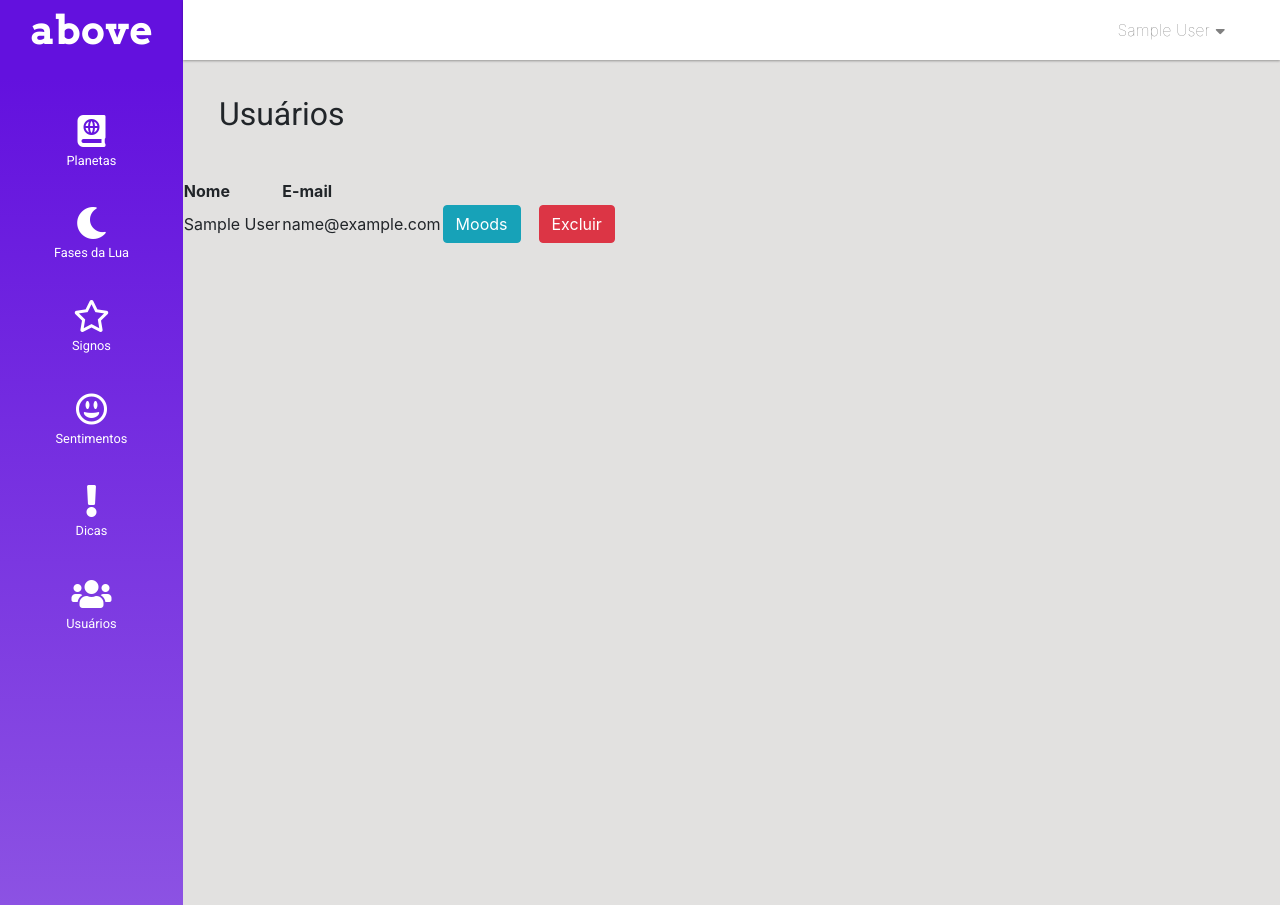
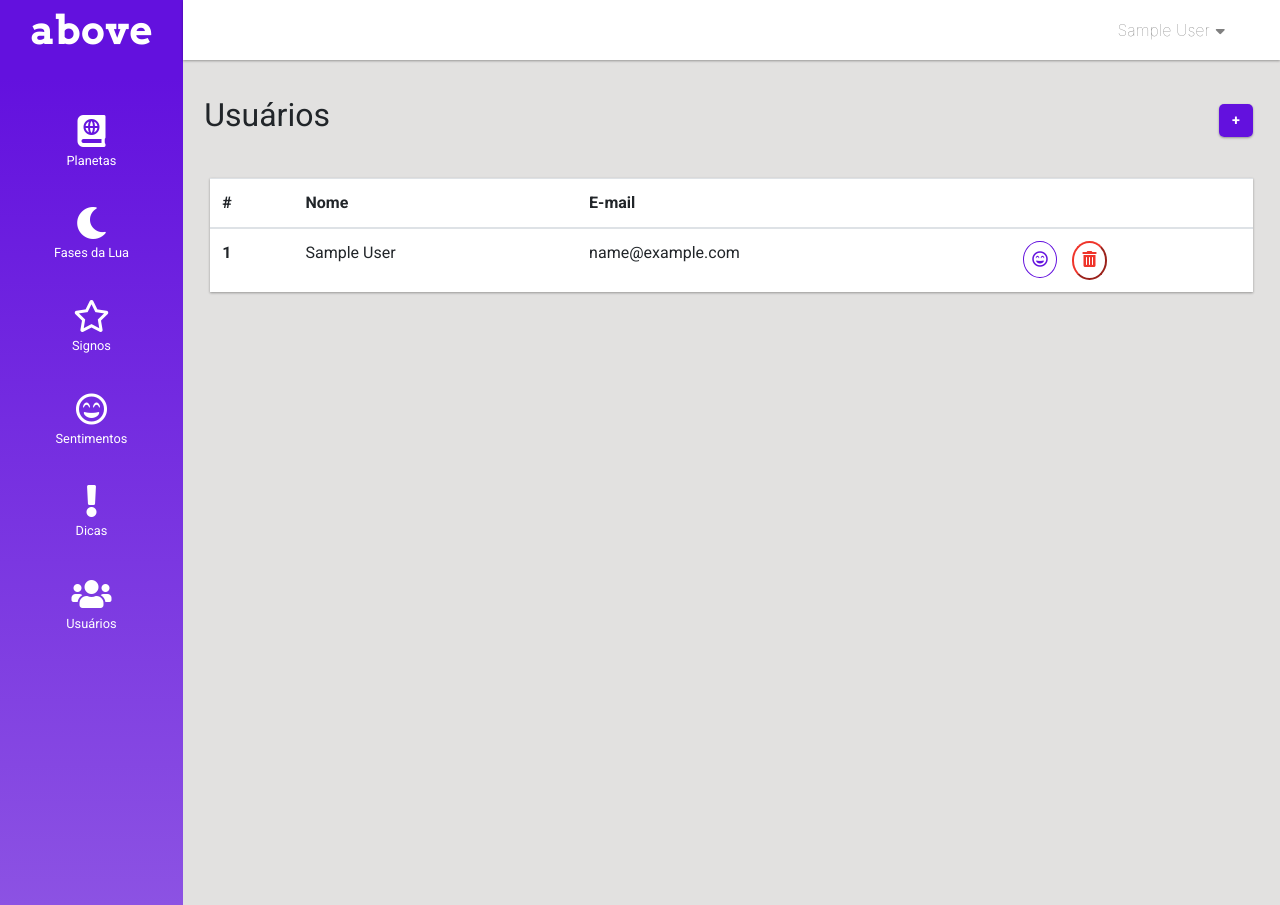
Before and after one commit to brunaNobre/above, a Laravel app: page /admin/users in a window 1280 px wide. Run offline with Laravel 8, Linux system fonts and the light colour scheme; a user stored in the database is signed in; tables that the repository leaves empty hold one stand-in row (values such as "Sample post"); style sheets or scripts are compiled from the project's sources; some libraries are stand-ins or nearby versions.

Commit message:
dashboard lists pages layout refactor

```diff
--- a/public/css/admin/admin.css
+++ b/public/css/admin/admin.css
@@ -48,6 +48,21 @@
   color: white;
 }
 
+.abv-dashboard-container main .abv-card table .abv-moods-button {
+  border: 1px solid #6311de;
+  padding: 0.5em;
+  border-radius: 100%;
+  margin-right: 5%;
+}
+
+.abv-dashboard-container main .abv-card table .abv-moods-button:hover {
+  background-color: #6311de;
+}
+
+.abv-dashboard-container main .abv-card table .abv-moods-button:hover i {
+  color: white;
+}
+
 .abv-dashboard-container main .abv-card table .abv-edit-button {
   border: 1px solid #6BBF6F;
   padding: 0.5em;
@@ -69,6 +84,10 @@
 
 .abv-dashboard-container main .abv-card table .abv-edit-icon {
   color: #6BBF6F;
+}
+
+.abv-dashboard-container main .abv-card table .abv-moods-icon {
+  color: #6311de;
 }
 
 .abv-dashboard-container main h2 {
--- a/resources/sass/admin/pages/dashboard.scss
+++ b/resources/sass/admin/pages/dashboard.scss
@@ -45,6 +45,19 @@
                 }
             }
 
+            .abv-moods-button {
+                border: 1px solid #6311de;
+                padding: 0.5em;
+                border-radius: 100%;
+                margin-right: 5%;
+                &:hover {
+                    background-color: #6311de;
+                    i {
+                        color: white;
+                    }
+                }
+            }
+
             .abv-edit-button {
                 border: 1px solid #6BBF6F;
                 padding: 0.5em;
@@ -75,6 +88,10 @@
                 color: #6BBF6F;
             }
 
+            .abv-moods-icon {
+                color: #6311de;
+            }
+
 
         }
     }
--- a/resources/views/admin/users_list.blade.php
+++ b/resources/views/admin/users_list.blade.php
@@ -2,53 +2,53 @@
 
 @section('content')
 
-<div class='col-sm-8'>
-    <h2 class="sec-title"> Usuários </h2>
-</div>
-<div class='col-sm-4'>
-    @if (session('status'))
-        <div class="alert alert-success">
-            {{ session('status') }}
-        </div>
-    @endif
+<header class="abv-grid">
+    <h2>Usuários</h2>
+
+    <div class="abv-btn-wrapper">
+    <a href="{{route('users.create')}}" role="button" class="abv-admin-btn">+</a>
+
     </div>
 
-<div class="w3-container">
+</header>
 
-<table class="w3-table w3-striped w3-bordered w3-border w3-hoverable w3-white w3-ul w3-card-4">
+
+<div class="abv-card">
+    <table class="table">
     <thead>
         <tr>
-        <th>Nome</th>
-        <th>E-mail</th>
+            <th scope="col">#</th>
+            <th scope="col">Nome</th>
+            <th scope="col">E-mail</th>
+            <th scope="col"></th>
         </tr>
     </thead>
     <tbody>
         @foreach($users as $user)
         <tr>
+            <th scope="row">{{$user->id}}</th>
             <td>{{$user->name}}</td>
             <td>{{$user->email}}</td>
+            <td>
 
-    <td>
+
                     <a href="#"
-          class="above-admin-btn btn btn-info"
-          role="button">Moods</a> &nbsp;&nbsp;
+          class="abv-moods-button"
+          role="button" alt="Moods" title="Moods"><i class="abv-moods-icon far fa-grin-beam"></i></a>
        <form style="display: inline-block"
              method="post"
              action="{{route('users.destroy', $user->id)}}"
              onsubmit="return confirm('Confirma Exclusão?')">
              {{method_field('delete')}}
              {{csrf_field()}}
-             <button type="submit"
-                     class="btn btn-danger"> Excluir </button>
+             <button title="Excluir" type="submit" class="abv-detele-button"> <i class="abv-delete-icon fas fa-trash-alt"></i> </button>
        </form>
+
             </td>
         </tr>
         @endforeach
-
     </tbody>
     </table>
+
 </div>
-
-
-
 @endsection
--- a/resources/views/layouts/dashboard.blade.php
+++ b/resources/views/layouts/dashboard.blade.php
@@ -57,7 +57,7 @@
                   <li class="abv-dashboard-menu-item"><a href="{{route('planets.index')}}"><i class="fas fa-atlas fa-fw"></i>  Planetas</a></li>
                   <li class="abv-dashboard-menu-item"><a href="{{route('moons.index')}}"><i class="fas fa-moon fa-fw"></i>Fases da Lua</a></li>
                   <li class="abv-dashboard-menu-item"><a href="{{route('signs.index')}}"><i class="far fa-star fa-fw"></i>  Signos</a></li>
-                  <li class="abv-dashboard-menu-item"><a href="{{route('feellings.index')}}"><i class="far fa-grin-alt"></i>  Sentimentos</a></li>
+                  <li class="abv-dashboard-menu-item"><a href="{{route('feellings.index')}}"><i class="far fa-grin-beam"></i>  Sentimentos</a></li>
                   <li class="abv-dashboard-menu-item"><a href="{{route('advices.index')}}"><i class="fas fa-exclamation fa-fw"></i>  Dicas</a></li>
                   <li class="abv-dashboard-menu-item"><a href="{{route('users.index')}}"><i class="fas fa-users fa-fw"></i> Usuários</a></li>
               </ul>
```
Lines whose indentation alone changed are shown as unchanged.
